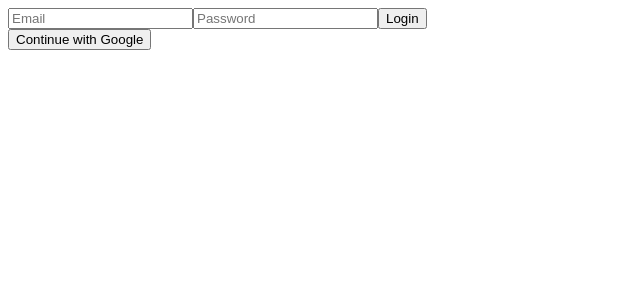
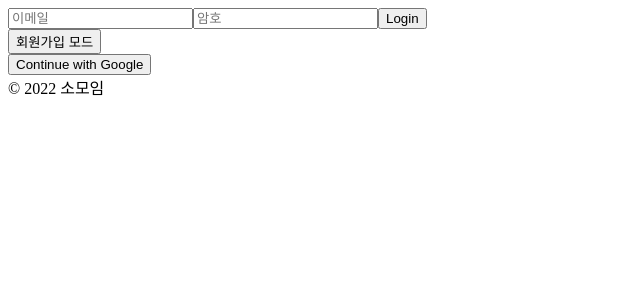
Before and after one commit to bps20/somoim, a React (Create React App) app: page /#/ in a window 1280 px wide. Shown: the top 300 px of the page, without its empty margins (0-640 px from the left). Built offline with nearby package versions, Linux system fonts and the light colour scheme; no server answers.

Commit message:
회원가입까지 구현

```diff
--- a/src/components/App.js
+++ b/src/components/App.js
@@ -1,14 +1,27 @@
 import AppRouter from "components/Router";
-import React, { useState } from "react";
+import React, { useEffect, useState } from "react";
 import { authService } from "fbase";
 
 function App() {
-  //isLoggedIn 로그인 여부
-  const [isLoggedIn, setIsLoggedIn] = useState(authService.currentUser);
+  const [init, setInit] = useState(false); //DB초기화 되었는지 여부
+  const [isLoggedIn, setIsLoggedIn] = useState(false); //isLoggedIn 로그인 여부
+
+  useEffect(() => {
+    authService.onAuthStateChanged((user) => {
+      if(user){
+        setIsLoggedIn(true);
+      } else {
+        setIsLoggedIn(false);
+      }
+      setInit(true);
+    });
+  }, []);
+
   return (
-    <div>
-      <AppRouter isLoggedIn={isLoggedIn}/>
-    </div>
+    <>
+      {setInit ? <AppRouter isLoggedIn={isLoggedIn}/> : "로그인 정보 불러오는 중.." }
+      <footer>&copy; {new Date().getFullYear()} 소모임</footer>
+    </>
   );
 }
 
--- a/src/routes/Auth.js
+++ b/src/routes/Auth.js
@@ -1,13 +1,13 @@
 import { authService } from "fbase";
 import React, { useState } from "react";
-import { createUserWithEmailAndPassword , signInWithEmailAndPassword } from "firebase/auth";
-
-
+import { createUserWithEmailAndPassword, signInWithEmailAndPassword } from "firebase/auth";
 
 const Auth = () => {
-    const [email, setEmail] = useState("");
-    const [password, setPassword] = useState("");
-    const [newAccount, setNewAccount] = useState(false);
+    const [email, setEmail] = useState(""); //email 체크
+    const [password, setPassword] = useState(""); //password 체크
+    const [newAccount, setNewAccount] = useState(false); //아이디 생성여부 체크
+    const [error, setError] = useState(""); //에러 체크
+
     const onChange = (event) => {
         const {
             target: { name, value },
@@ -30,20 +30,28 @@ const Auth = () => {
                 data = await signInWithEmailAndPassword(authService, email, password);
             }
             console.log(data);
-        } catch(error){
-            console.log(error);
+        } catch (error) {
+            setError(error.message);
         }
 
     };
+    const toggleAccount = () => setNewAccount((prev) => !prev);
+
     return (
         <div>
             <form onSubmit={onSubmit}>
-                <input name="email" type="email" placeholder="Email"
-                required value={email} onChange={onChange} />
-                <input name="password" type="password" placeholder="Password"
-                required value={password} onChange={onChange} />
+                <input name="email" type="email" placeholder="이메일"
+                    required value={email} onChange={onChange} />
+                <input name="password" type="password" placeholder="암호"
+                    required value={password} onChange={onChange} />
                 <input type="submit" value={newAccount ? "Create Account" : "Login"} />
+                <div>
+                    {error}
+                </div>
             </form>
+            <button onClick={toggleAccount}>
+                {newAccount ? "로그인 모드" : "회원가입 모드"}
+            </button>
             <div>
                 <button>Continue with Google</button>
             </div>
```
